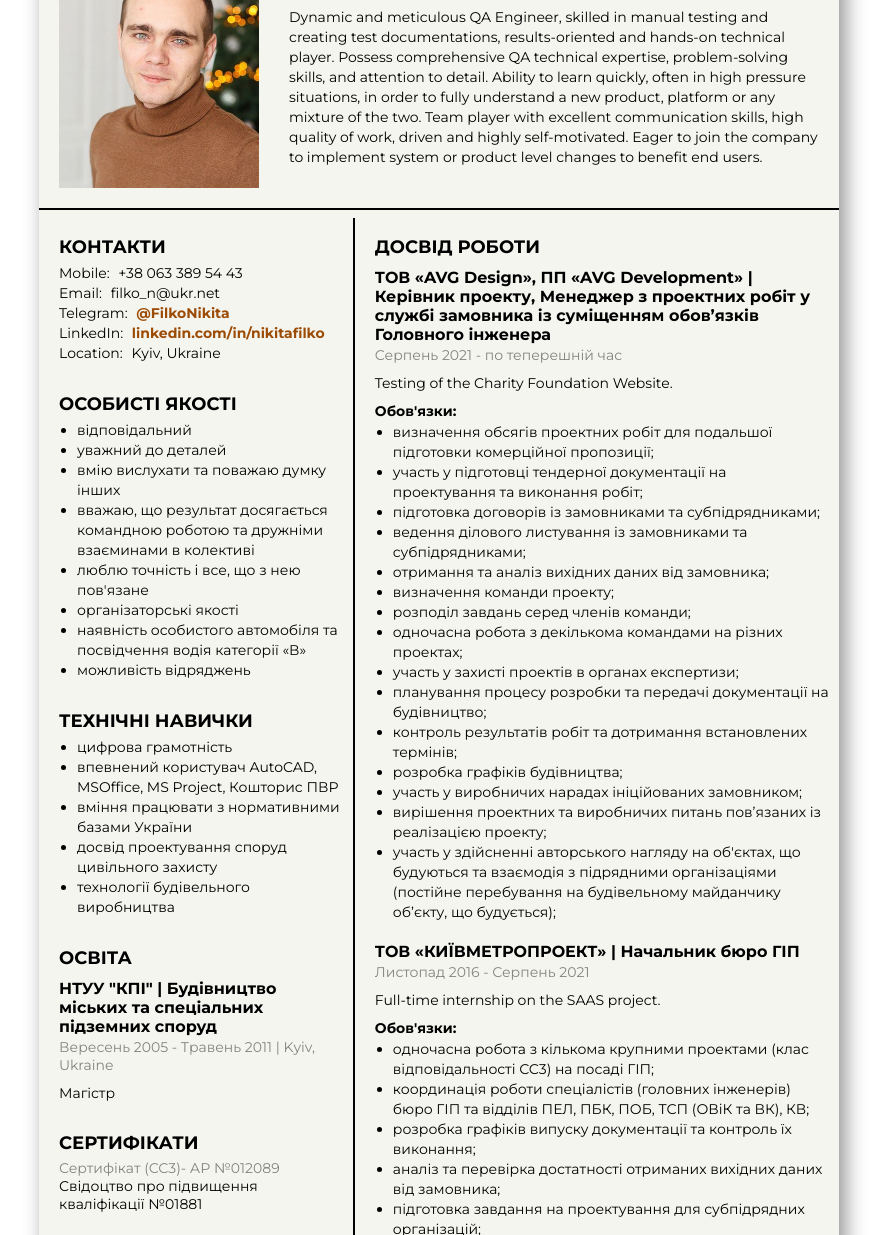
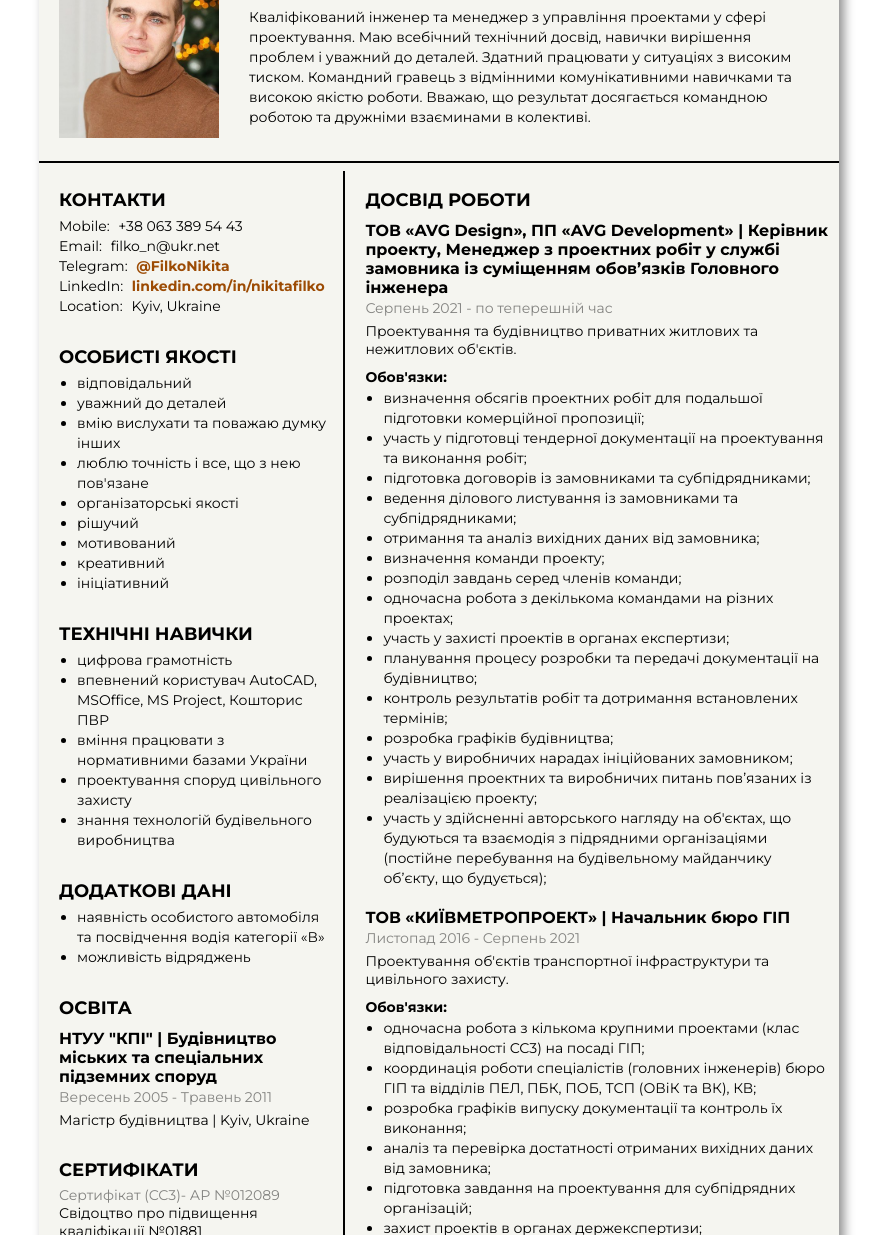
Before and after one commit to filkodaria/Nikita-s-CV, a plain HTML site: page index.html in a window 1280 px wide. Shown: the part 121-1356 px from the top of the page, without its empty margins (201-1090 px from the left). Drawn offline with Linux system fonts and the light colour scheme.

Commit message:
Nikita_CV added

```diff
--- a/index.html
+++ b/index.html
@@ -23,18 +23,18 @@
 
 		<!-- header section -->
 		<div class="header_section">
-			<img src="images/Nikita_photo.jpg" alt="Nikita's photo" width="200" height="250">
+			<img src="Nikita_photo.jpg" alt="Nikita's photo" width="160" height="200">
 
 			<!-- profile division -->
 			<div class="profile_division">
 				<h1 class="name">Нікіта Філько</h1>
 				<h2 class="position">Керівник проекту / Менеджер проекту</h2>
 
-				<p class="summary">Dynamic and meticulous QA Engineer, skilled in manual testing and creating test documentations, results-oriented and
-				hands-on technical player. Possess comprehensive QA technical expertise, problem-solving skills, and attention to
-				detail. Ability to learn quickly, often in high pressure situations, in order to fully understand a new product,
-				platform or any mixture of the two. Team player with excellent communication skills, high quality of work, driven and
-				highly self-motivated. Eager to join the company to implement system or product level changes to benefit end users.
+				<p class="summary">Кваліфікований інженер та менеджер з управління проектами у сфері проектування.
+				Маю всебічний технічний досвід, навички вирішення проблем і уважний до деталей.
+				Здатний працювати у ситуаціях з високим тиском.
+				Командний гравець з відмінними комунікативними навичками та високою якістю роботи.
+				Вважаю, що результат досягається командною роботою та дружніми взаєминами в колективі.
 				</p>
 			</div>
 		</div>
@@ -57,7 +57,7 @@
 						<p class="additional_font">Серпень 2021 - по теперешній час
 						</p>
 
-						<p class="general_font">Testing of the Charity Foundation Website.
+						<p class="general_font">Проектування та будівництво приватних житлових та нежитлових об'єктів.
 						</p>
 
 						<h5 class="title_h5">Обов'язки:</h5>
@@ -108,7 +108,6 @@
 							<li>
 								участь у здійсненні авторського нагляду на об'єктах, що будуються та взаємодія з підрядними організаціями (постійне
 								перебування на будівельному майданчику об’єкту, що будується);
-
 							</li>
 						</ul>
 					</div>
@@ -119,7 +118,7 @@
 						<p class="additional_font">Листопад 2016 - Серпень 2021
 						</p>
 
-						<p class="general_font">Full-time internship on the SAAS project.
+						<p class="general_font">Проектування об'єктів транспортної інфраструктури та цивільного захисту.
 						</p>
 
 						<h5 class="title_h5">Обов'язки:</h5>
@@ -143,7 +142,7 @@
 								захист проектів в органах держекспертизи;
 							</li>
 							<li>
-								визначення обсягів проектних робіт та складання кошторисів ПІР;
+								визначення обсягів проектних робіт та складання кошторисів ПВР;
 							</li>
 							<li>
 								ведення ділового листування;
@@ -169,7 +168,7 @@
 						<p class="additional_font">Листопад 2012 - Листопад 2016
 						</p>
 
-						<p class="general_font">Crypto Platform testing.
+						<p class="general_font">Проектування об'єктів транспортної інфраструктури.
 						</p>
 
 						<h5 class="title_h5">Обов'язки:</h5>
@@ -202,7 +201,7 @@
 						<p class="additional_font">Жовтень 2010 - Листопад 2012
 						</p>
 
-						<p class="general_font">Crypto Platform testing.
+						<p class="general_font">Проектування об'єктів транспортної інфраструктури..
 						</p>
 
 						<h5 class="title_h5">Обов'язки:</h5>
@@ -222,7 +221,6 @@
 							<li>
 								захист проектів в органах держекспертизи;
 							</li>
-
 						</ul>
 					</div>
 				</div>
@@ -275,21 +273,23 @@
 							вмію вислухати та поважаю думку інших
 						</li>
 						<li>
-							вважаю, що результат досягається командною роботою та дружніми взаєминами в колективі
-						</li>
-						<li>
 							люблю точність і все, що з нею пов'язане
 						</li>
 						<li>
 							організаторські якості
 						</li>
 						<li>
-							наявність особистого автомобіля та посвідчення водія категорії «В»
+							рішучий
 						</li>
 						<li>
-							можливість відряджень
+							мотивований
 						</li>
-
+						<li>
+							креативний
+						</li>
+						<li>
+							ініціативний
+						</li>
 					</ul>
 				</div>
 
@@ -307,24 +307,36 @@
 							вміння працювати з нормативними базами України
 						</li>
 						<li>
-							досвід проектування споруд цивільного захисту
+							проектування споруд цивільного захисту
 						</li>
 						<li>
-							технології будівельного виробництва
+							знання технологій будівельного виробництва
 						</li>
+					</ul>
+				</div>
 
+				<!-- additional division -->
+				<div>
+					<h3 class="title_h3_middle">ДОДАТКОВІ ДАНІ</h3>
+					<ul class="list_orient">
+						<li>
+							наявність особистого автомобіля та посвідчення водія категорії «В»
+						</li>
+						<li>
+							можливість відряджень
+						</li>
 					</ul>
 				</div>
 
 				<!-- education division -->
 				<div>
 					<h3 class="title_h3_middle">ОСВІТА</h3>
-					<h4 class="title_h4">НТУУ "КПІ" | Будівництво міських та спеціальних підземних
-						споруд</h4>
-					<p class="additional_font">Вересень 2005 - Травень 2011 | Kyiv, Ukraine
+					<h4 class="title_h4">НТУУ "КПІ" | Будівництво міських та спеціальних підземних споруд</h4>
+					<p class="additional_font">Вересень 2005 - Травень 2011
 					</p>
-
-					<p class="general_font">Магістр
+					<!-- <p class="general_font">Kyiv, Ukraine
+					</p> -->
+					<p class="general_font">Магістр будівництва | Kyiv, Ukraine
 					</p>
 				</div>
 
--- a/style.css
+++ b/style.css
@@ -95,7 +95,7 @@ li {
 	/* color: #9c4b04; */
 	color: #00000077;
 	margin-top: 2px;
-	margin-bottom: 10px;
+	margin-bottom: 0px;
 }
 
 .main_container {
@@ -104,7 +104,7 @@ li {
 	width: 800px;
 	background-color: #f5f5f0;
 	margin: 10px auto;
-	box-shadow: 6px 6px 20px #00000070;
+	box-shadow: 5px 5px 10px #00000070;
 }
 
 .header_section {
@@ -152,7 +152,7 @@ li {
 	/* display: flex;
 	flex-direction: column; */
 	/* background-color: #805e7b; */
-	width: 480px;
+	width: 490px;
 	padding-left: 20px;
 	padding-right: 10px;
 	color: #000;
@@ -165,7 +165,7 @@ li {
 .sidebar_section {
 	/* background-color: #7eb7a9; */
 	color: #000;
-	width: 300px;
+	width: 290px;
 	padding-left: 20px;
 	padding-right: 10px;
 	font-size: 14px;
```
Also changed, not shown: Nikita_photo.jpg (renamed from images/Nikita_photo.jpg).
